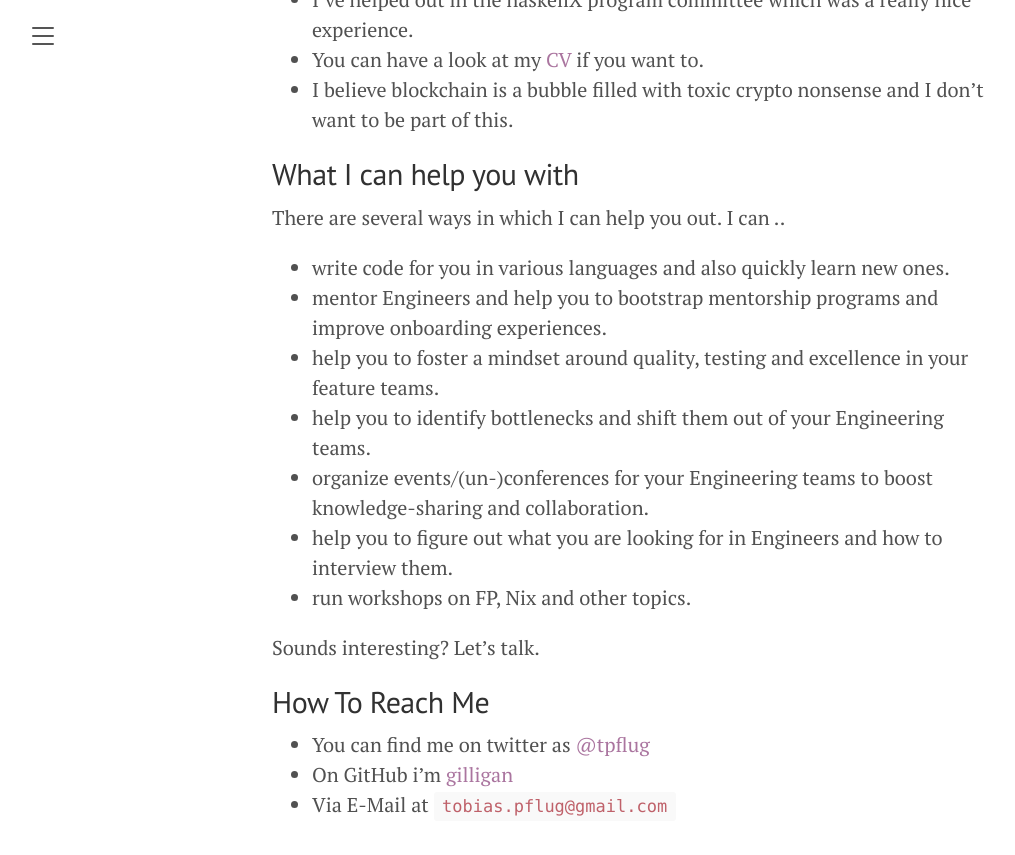
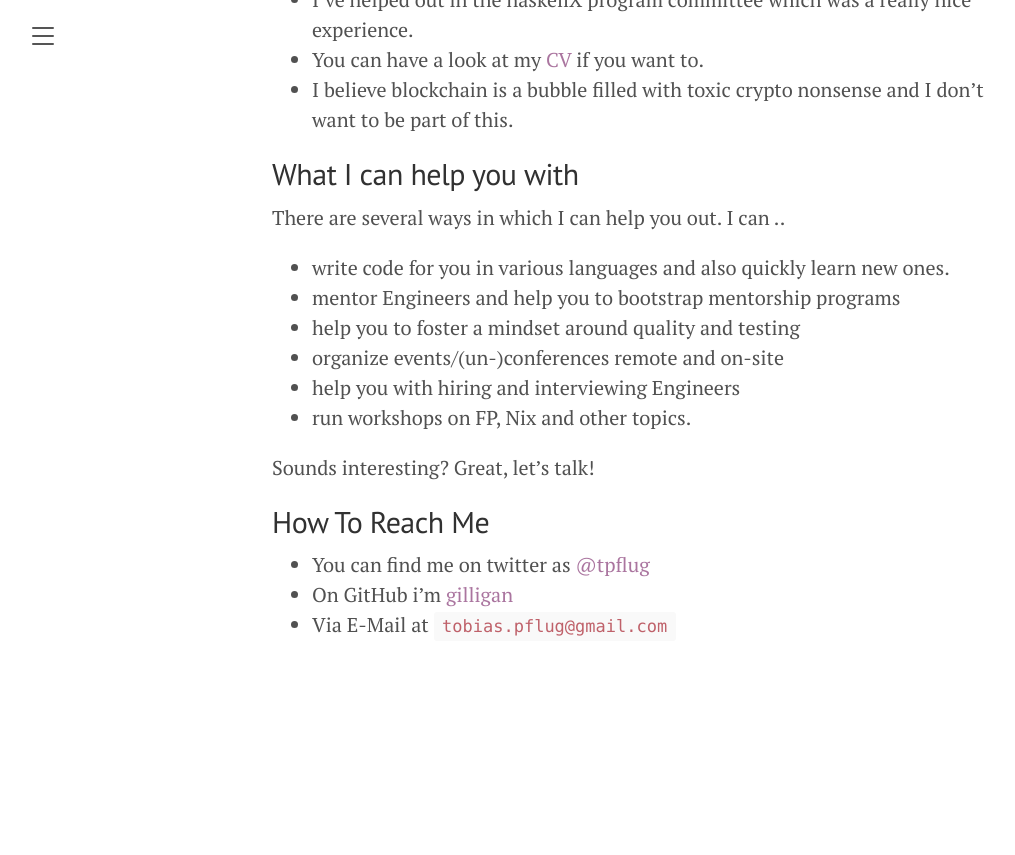
Before and after one commit to gilligan/gilligan.github.io, a Jekyll site: the page built from about.md, in a window 1280 px wide and 900 px high, scrolled down 2967 px. Shown: the top 855 px of the window, without its empty margins (8-1023 px from the left). Built offline with Jekyll 4.4.1, drawn with Linux system fonts in a browser that asks for light colours; after the commit the page ends 3687 px from its top, so only the background shows below that.

Commit message:
About again, again and again

```diff
--- a/about.md
+++ b/about.md
@@ -64,14 +64,13 @@ Some other things worth mentioning about myself
 There are several ways in which I can help you out. I can ..
 
 - write code for you in various languages and also quickly learn new ones.
-- mentor Engineers and help you to bootstrap mentorship programs and improve onboarding experiences.
-- help you to foster a mindset around quality, testing and excellence in your feature teams.
-- help you to identify bottlenecks and shift them out of your Engineering teams.
-- organize events/(un-)conferences for your Engineering teams to boost knowledge-sharing and collaboration.
-- help you to figure out what you are looking for in Engineers and how to interview them.
+- mentor Engineers and help you to bootstrap mentorship programs
+- help you to foster a mindset around quality and testing
+- organize events/(un-)conferences remote and on-site
+- help you with hiring and interviewing Engineers
 - run workshops on FP, Nix and other topics.
 
-Sounds interesting? Let's talk.
+Sounds interesting? Great, let's talk!
 
 ## How To Reach Me
 
```
